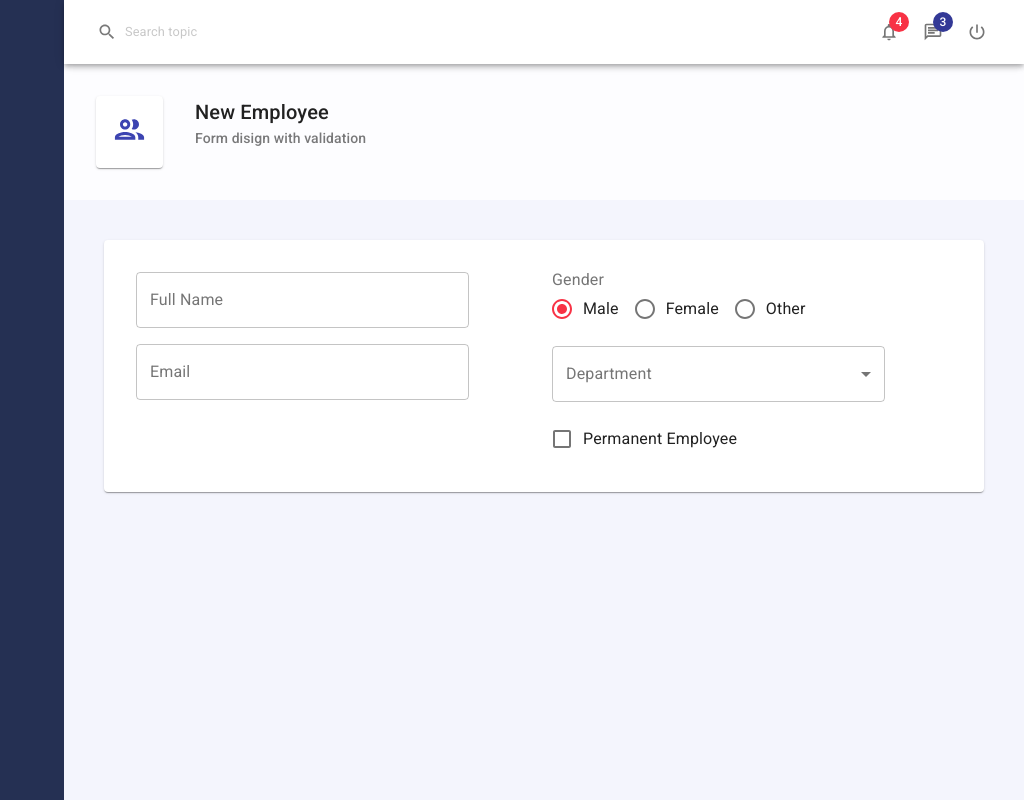
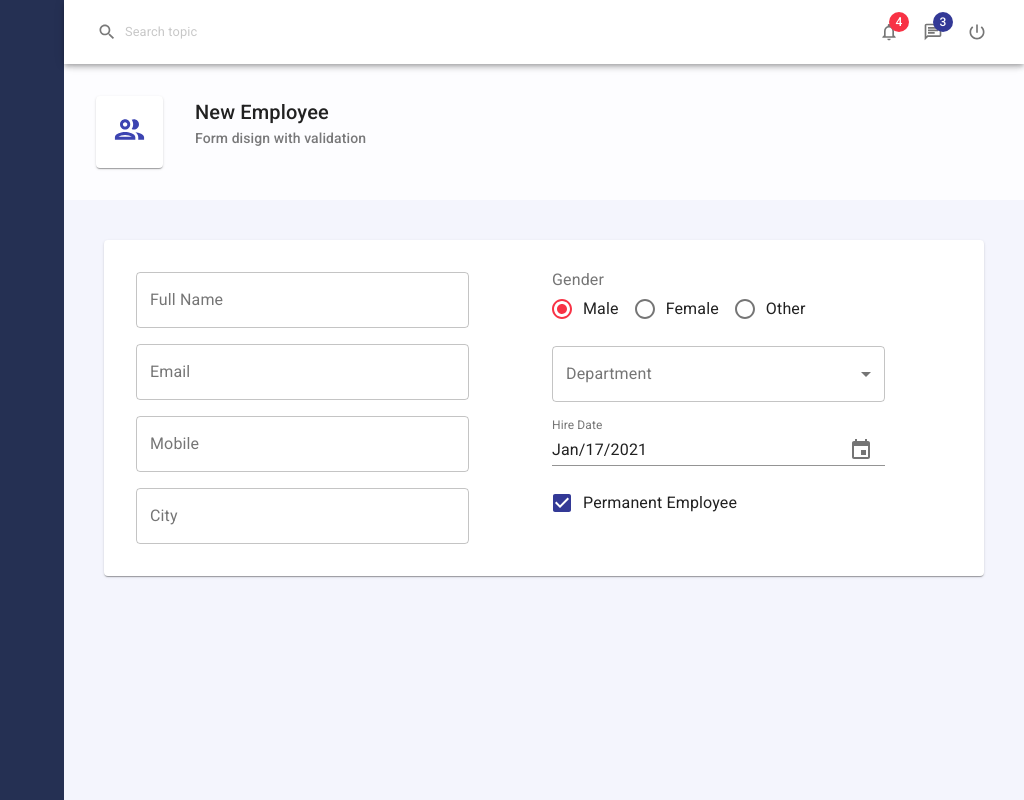
Before and after one commit to oscar02r/app-materialui, a React (Create React App) app: page / in a window 1280 px wide. Shown: the whole page, without its empty margins (256-1280 px from the left). Built offline with nearby package versions, Linux system fonts and the light colour scheme.

Commit message:
Complete datePicker

```diff
--- a/package.json
+++ b/package.json
@@ -3,11 +3,14 @@
   "version": "0.1.0",
   "private": true,
   "dependencies": {
+    "@date-io/date-fns": "1.x",
     "@material-ui/core": "^4.11.2",
     "@material-ui/icons": "^4.11.2",
+    "@material-ui/pickers": "^3.2.10",
     "@testing-library/jest-dom": "^5.11.4",
     "@testing-library/react": "^11.1.0",
     "@testing-library/user-event": "^12.1.10",
+    "date-fns": "^2.16.1",
     "react": "^17.0.1",
     "react-dom": "^17.0.1",
     "react-scripts": "4.0.1",
--- a/src/components/controls/Controls.js
+++ b/src/components/controls/Controls.js
@@ -2,10 +2,12 @@
 import RadioGroup from './RadioGroup'
 import Select from './Select'
 import Checkbox from './Checkbox'
+import DatePicker from './DatePicker'
 
 export const Controls ={
        Input,
        RadioGroup,
        Select,
-       Checkbox
+       Checkbox,
+       DatePicker
 }
--- /dev/null
+++ b/src/components/controls/DatePicker.js
@@ -0,0 +1,25 @@
+import { MuiPickersUtilsProvider, KeyboardDatePicker } from '@material-ui/pickers'
+ import DateFnsUtils from '@date-io/date-fns'
+
+ const convertToDefaultEvenParam = (name, value) =>({
+  target:  {
+       name,
+       value
+    }
+  })
+
+export default function DatePicker(props) {
+  const { name, label, value, onChange } = props;
+
+  return (
+    <MuiPickersUtilsProvider utils={DateFnsUtils} >
+    <KeyboardDatePicker
+        label={label}
+        format="MMM/dd/yyyy"
+        name={name}
+        value={value}
+        onChange={date => onChange(convertToDefaultEvenParam(name, date))}
+    />
+    </MuiPickersUtilsProvider>
+  );
+}
--- a/src/pages/Employees/EmployeesForm.js
+++ b/src/pages/Employees/EmployeesForm.js
@@ -1,8 +1,8 @@
 import { useEffect } from "react";
-import {Grid} from "@material-ui/core";
+import { Grid } from "@material-ui/core";
 import { useForm, Form } from "../../components/useForm";
 import { Controls } from "../../components/controls/Controls";
-import * as employeeServices from '../../services/employessService'
+import * as employeeServices from "../../services/employessService";
 
 const genderItems = [
   { id: "male", title: "Male" },
@@ -55,6 +55,18 @@
             value={email}
             onChange={handleInputChange}
           />
+          <Controls.Input
+            label="Mobile"
+            name="mobile"
+            value={mobile}
+            onChange={handleInputChange}
+          />
+          <Controls.Input
+            label="City"
+            name="city"
+            value={city}
+            onChange={handleInputChange}
+          />
         </Grid>
 
         <Grid xs={6} item>
@@ -65,17 +77,23 @@
             value={gender}
             items={genderItems}
             onChange={handleInputChange}
-         />
+          />
           <Controls.Select
             name="departmentId"
             label="Department"
             onChange={handleInputChange}
             options={employeeServices.getDepartmentCollection()}
           />
+          <Controls.DatePicker
+            name="hireDate"
+            label="Hire Date"
+            value={hireDate}
+            onChange={handleInputChange}
+          />
           <Controls.Checkbox
             name="isPermanent"
             label="Permanent Employee"
-            value={isPermanent}
+            value={hireDate}
             onChange={handleInputChange}
           />
         </Grid>
```
Also changed, not shown: src/index.js (line endings or trailing spaces), 2 other files (tests, documents, lock files or other folders).
